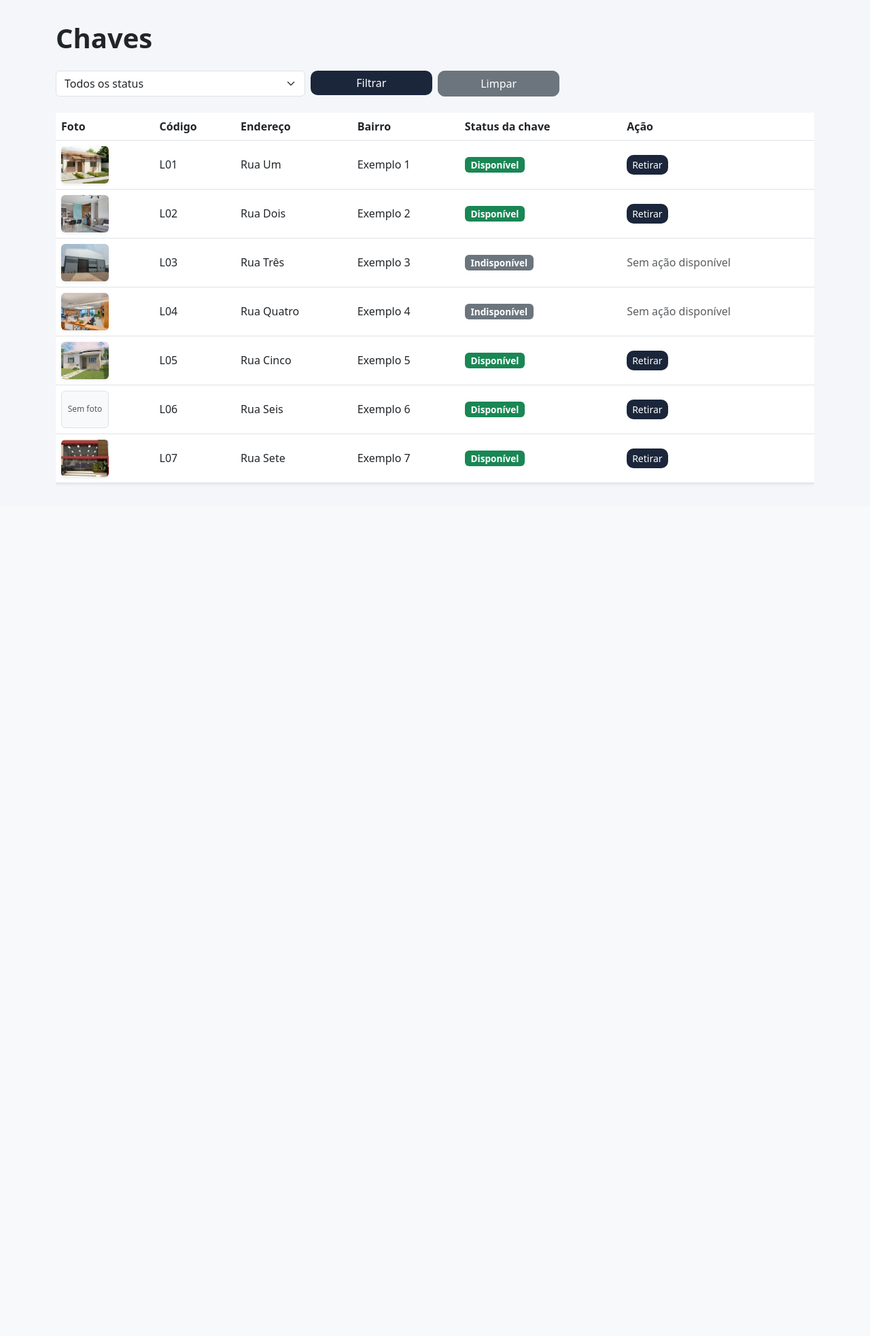
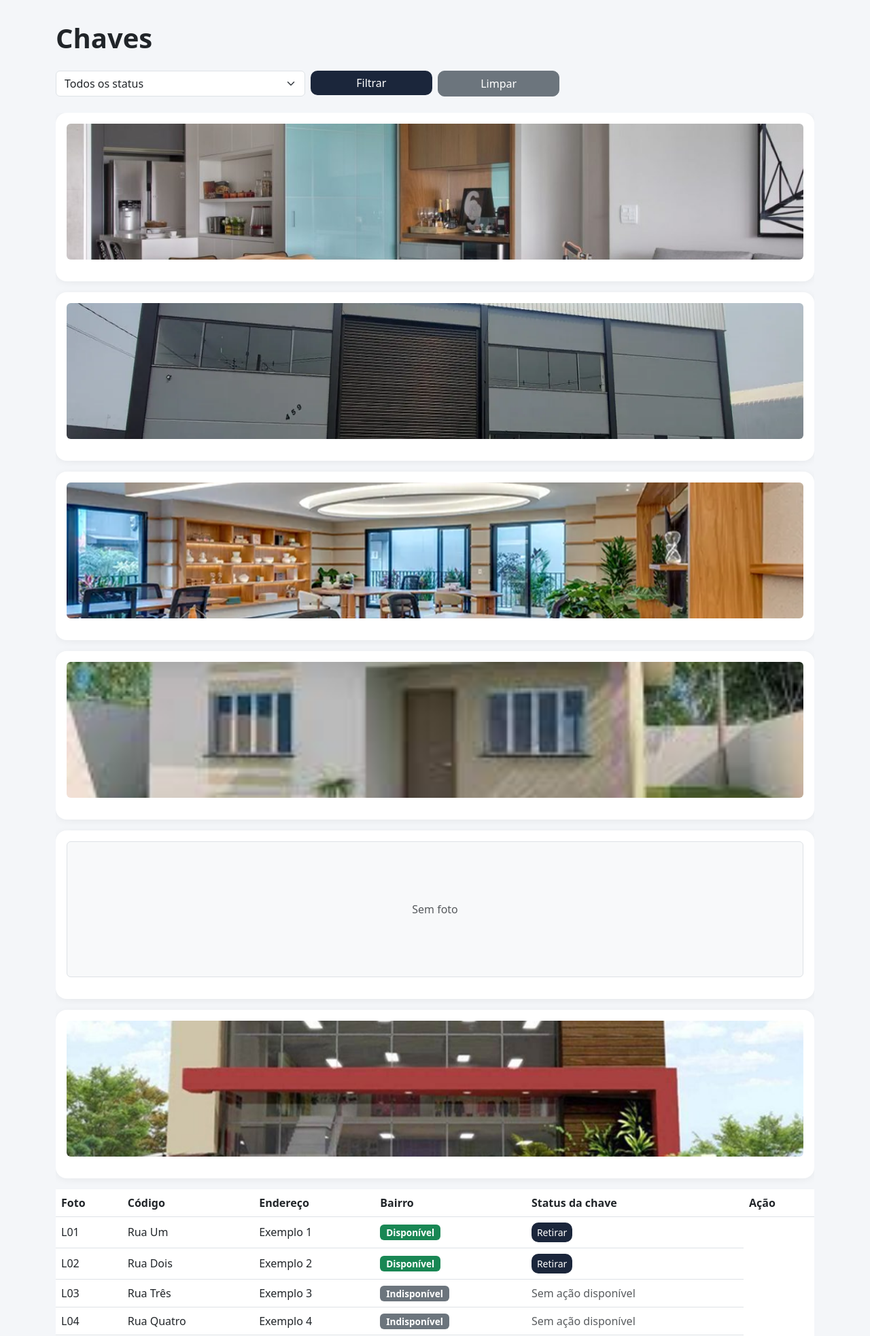
Before and after one commit to Thaisa-Souza/sistema-controle-chaves-pi, a Django app: page /chaves/ in a window 1280 px wide. Shown: the part 55-2021 px from the top of the page at 68% size. Before the commit the page ends 768 px from the top, so only its background shows below. Run offline with Django 5.2, Linux system fonts and the light colour scheme; a user stored in the database is signed in; data comes from the database, SQL or seed files in the repository.

Commit message:
Corrige exibicao de fotos na listagem mobile de chaves

```diff
--- a/imoveis/templates/imoveis/chave_list.html
+++ b/imoveis/templates/imoveis/chave_list.html
@@ -57,23 +57,24 @@
 
             <tbody>
 
+<div class="d-block d-md-none">
+
     {% for chave in chaves %}
 
-                    <tr>
-                        <td>
+        <div class="card mb-3">
+
+            <div class="card-body">
+
                 {% if chave.imovel.foto %}
                     <img src="{{ chave.imovel.foto.url }}"
-                                     width="70"
-                                     height="55"
-                                     class="rounded shadow-sm"
-                                     style="object-fit: cover;">
+                         class="img-fluid rounded mb-3"
+                         style="height: 200px; width: 100%; object-fit: cover;">
                 {% else %}
-                                <div class="bg-light border rounded d-flex align-items-center justify-content-center text-muted"
-                                     style="width: 70px; height: 55px; font-size: 12px;">
+                    <div class="bg-light border rounded d-flex align-items-center justify-content-center text-muted mb-3"
+                         style="height: 200px;">
                         Sem foto
                     </div>
                 {% endif %}
-                        </td>
 
                         <td>{{ chave.imovel.codigo }}</td>
                         <td>{{ chave.imovel.endereco }}</td>
```
Lines whose indentation alone changed are shown as unchanged.
